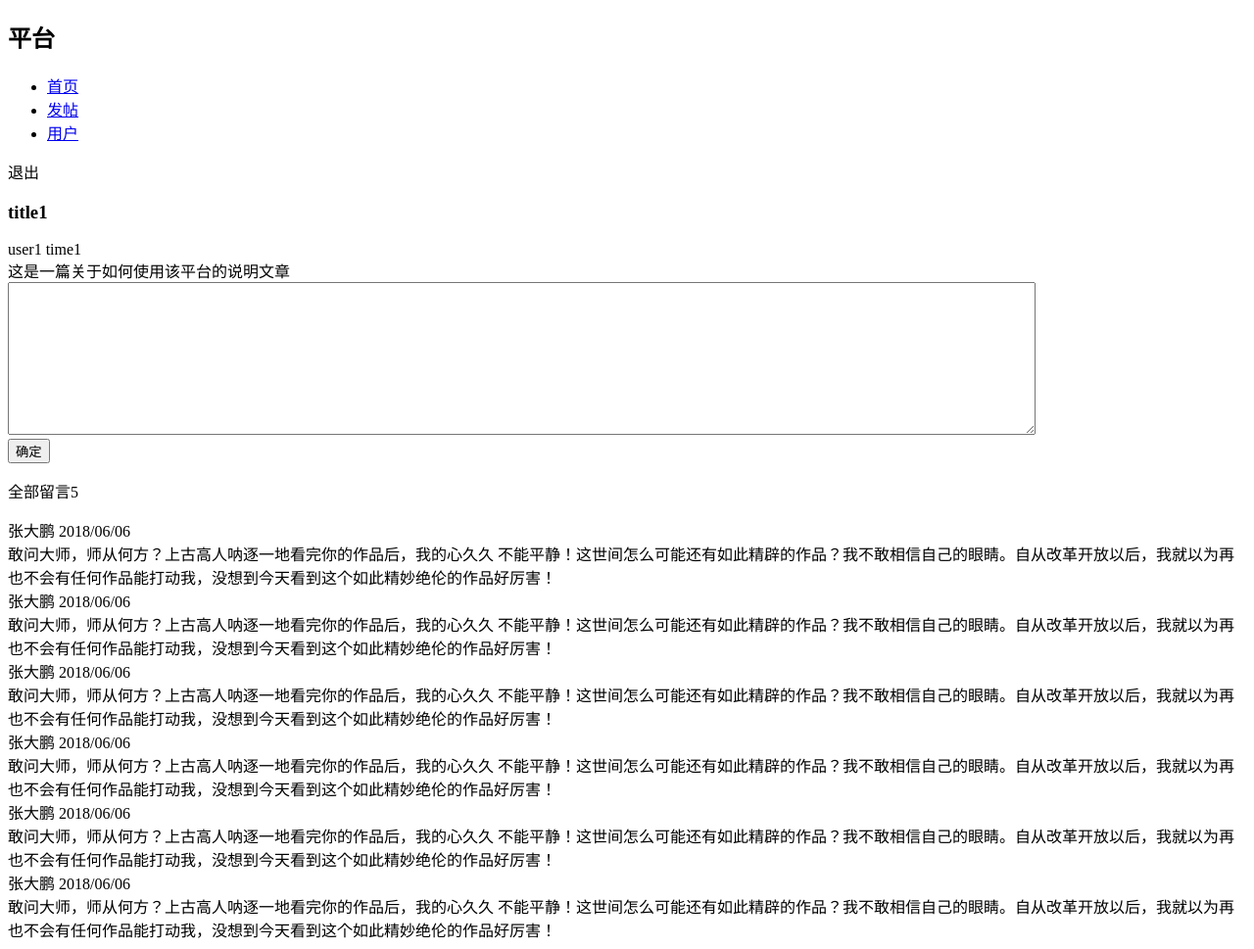
After one commit to Cheng-mq1216/-, a Django app: template templates/details.html in a window 1280 px wide. The commit adds this page. Shown: the whole page at 98% size. Run offline with Django 3.2, Linux system fonts and the light colour scheme; the template is opened without the code that fills it, so the values that code supplies are empty.

Commit message:
增加了详情页

```diff
--- /dev/null
+++ b/templates/details.html
@@ -0,0 +1,143 @@
+<!DOCTYPE html>
+<html>
+
+<head>
+    <meta charset="utf-8">
+    <meta http-equiv="X-UA-Compatible" content="IE=edge">
+    <title>详情页</title>
+</head>
+
+<body>
+    <!-- 头部开始 -->
+    <div id="header">
+        <div class="container">
+            <div class="left">
+                <h2>平台</h2>
+            </div>
+            <div class="center">
+                <ul>
+                    <li><a href="index.html">首页</a></li>
+                    <li><a href="post.html">发帖</a></li>
+                    <li><a href="user.html">用户</a></li>
+                </ul>
+            </div>
+            <div class="left">
+                <span>退出</span>
+            </div>
+        </div>
+    </div>
+    <!-- 头部结束 -->
+    <!-- 详情开始 -->
+    <div id="details">
+        <div class="container">
+            <h3>title1</h3>
+            <div class="box">
+                <span>user1</span>
+                <span>time1</span>
+            </div>
+            <div class="content">
+                这是一篇关于如何使用该平台的说明文章
+            </div>
+        </div>
+    </div>
+    <!-- 详情结束 -->
+
+    <!--留言开始-->
+    <div id="leacots">
+        <div class="container">
+
+            <form action="">
+                <textarea name="" id="" cols="128" rows="10"></textarea>
+                <br>
+                <input type="submit" value="确定">
+            </form>
+
+            <div class="leacots">
+                <p><span>全部留言</span><span class="num">5</span></p>
+                <div class="box">
+                    <div class="left">
+                    </div>
+                    <div class="right">
+                        <div class="top">
+                            <span class="author">张大鹏</span>
+                            <span class="time">2018/06/06</span>
+                        </div>
+                        <div class="desc">
+                            敢问大师，师从何方？上古高人呐逐一地看完你的作品后，我的心久久 不能平静！这世间怎么可能还有如此精辟的作品？我不敢相信自己的眼睛。自从改革开放以后，我就以为再也不会有任何作品能打动我，没想到今天看到这个如此精妙绝伦的作品好厉害！
+                        </div>
+                    </div>
+                </div>
+                <div class="box">
+                    <div class="left">
+                    </div>
+                    <div class="right">
+                        <div class="top">
+                            <span class="author">张大鹏</span>
+                            <span class="time">2018/06/06</span>
+                        </div>
+                        <div class="desc">
+                            敢问大师，师从何方？上古高人呐逐一地看完你的作品后，我的心久久 不能平静！这世间怎么可能还有如此精辟的作品？我不敢相信自己的眼睛。自从改革开放以后，我就以为再也不会有任何作品能打动我，没想到今天看到这个如此精妙绝伦的作品好厉害！
+                        </div>
+                    </div>
+                </div>
+                <div class="box">
+                    <div class="left">
+                    </div>
+                    <div class="right">
+                        <div class="top">
+                            <span class="author">张大鹏</span>
+                            <span class="time">2018/06/06</span>
+                        </div>
+                        <div class="desc">
+                            敢问大师，师从何方？上古高人呐逐一地看完你的作品后，我的心久久 不能平静！这世间怎么可能还有如此精辟的作品？我不敢相信自己的眼睛。自从改革开放以后，我就以为再也不会有任何作品能打动我，没想到今天看到这个如此精妙绝伦的作品好厉害！
+                        </div>
+                    </div>
+                </div>
+                <div class="box">
+                    <div class="left">
+                    </div>
+                    <div class="right">
+                        <div class="top">
+                            <span class="author">张大鹏</span>
+                            <span class="time">2018/06/06</span>
+                        </div>
+                        <div class="desc">
+                            敢问大师，师从何方？上古高人呐逐一地看完你的作品后，我的心久久 不能平静！这世间怎么可能还有如此精辟的作品？我不敢相信自己的眼睛。自从改革开放以后，我就以为再也不会有任何作品能打动我，没想到今天看到这个如此精妙绝伦的作品好厉害！
+                        </div>
+                    </div>
+                </div>
+                <div class="box">
+                    <div class="left">
+                    </div>
+                    <div class="right">
+                        <div class="top">
+                            <span class="author">张大鹏</span>
+                            <span class="time">2018/06/06</span>
+                        </div>
+                        <div class="desc">
+                            敢问大师，师从何方？上古高人呐逐一地看完你的作品后，我的心久久 不能平静！这世间怎么可能还有如此精辟的作品？我不敢相信自己的眼睛。自从改革开放以后，我就以为再也不会有任何作品能打动我，没想到今天看到这个如此精妙绝伦的作品好厉害！
+                        </div>
+                    </div>
+                </div>
+                <div class="box">
+                    <div class="left">
+                    </div>
+                    <div class="right">
+                        <div class="top">
+                            <span class="author">张大鹏</span>
+                            <span class="time">2018/06/06</span>
+                        </div>
+                        <div class="desc">
+                            敢问大师，师从何方？上古高人呐逐一地看完你的作品后，我的心久久 不能平静！这世间怎么可能还有如此精辟的作品？我不敢相信自己的眼睛。自从改革开放以后，我就以为再也不会有任何作品能打动我，没想到今天看到这个如此精妙绝伦的作品好厉害！
+                        </div>
+                    </div>
+                </div>
+
+            </div>
+        </div>
+    </div>
+    </div>
+    <!--留言结束-->
+</body>
+
+</html>
--- a/templates/login.html
+++ b/templates/login.html
@@ -3,7 +3,6 @@
 
 <head>
     <meta charset="utf-8">
-    <meta http-equiv="X-UA-Compatible" content="IE=edge">
     <title>登录界面</title>
 </head>
 
```
Also changed, not shown: templates/index.html (+43 -0 lines).
